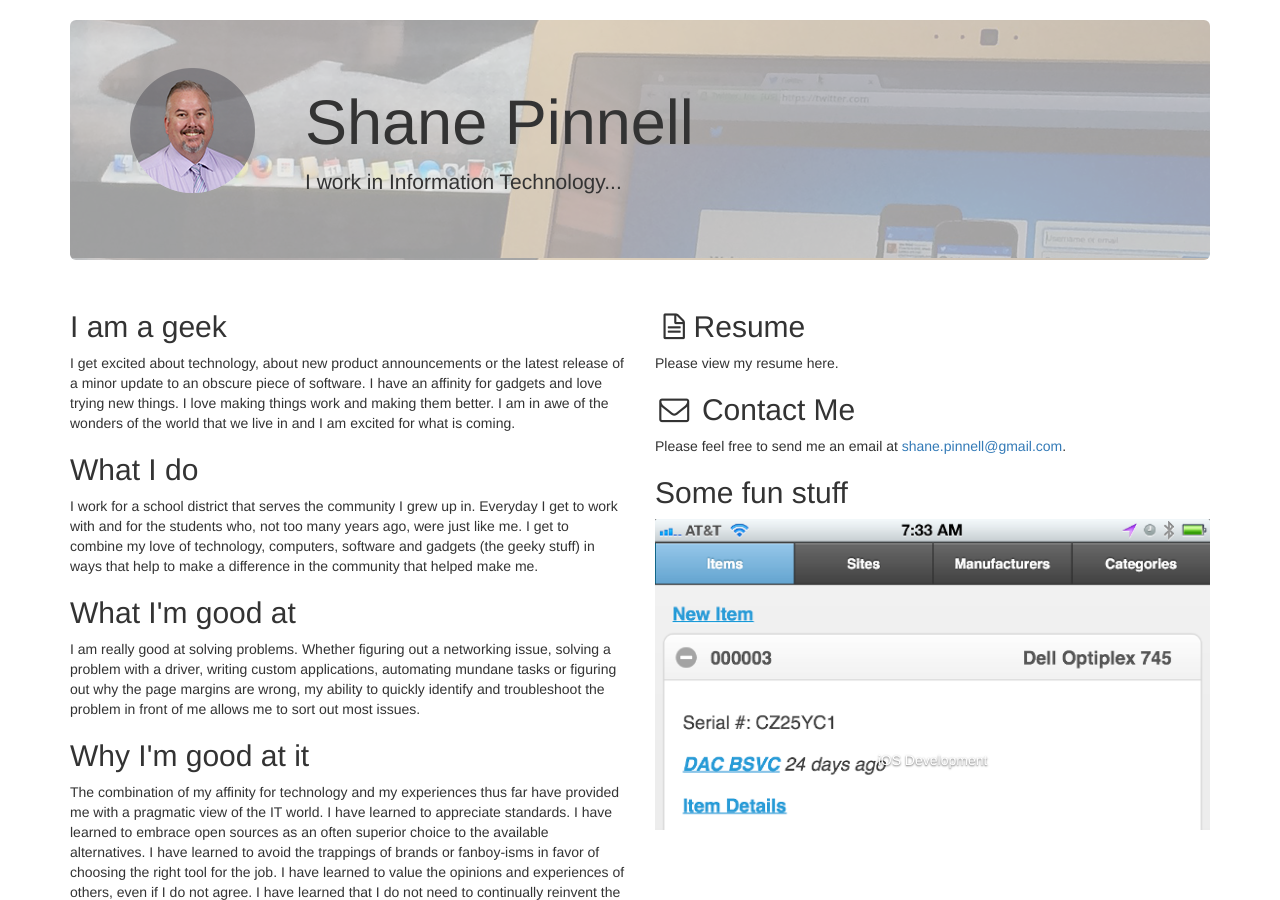
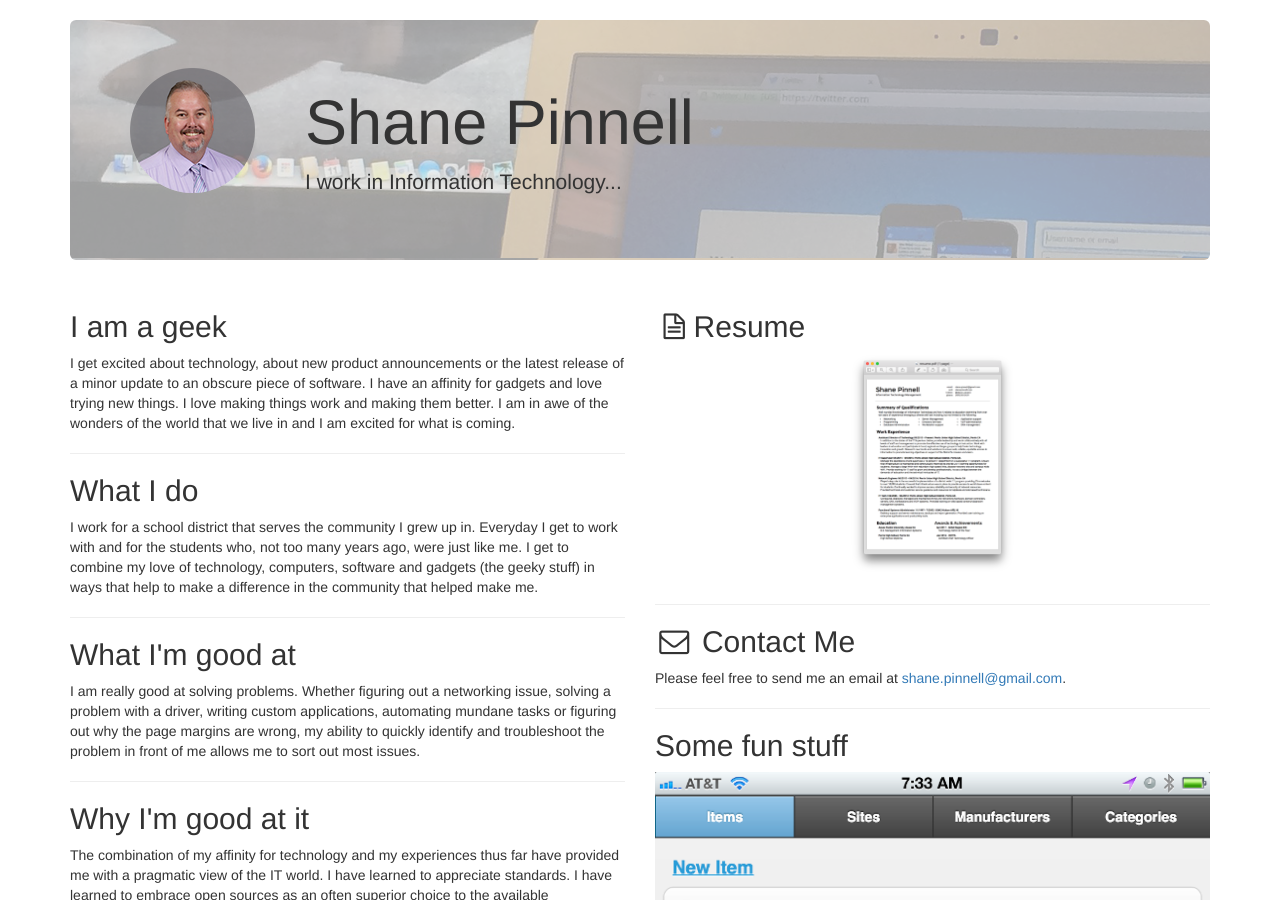
Before and after one commit to shanepinnell/shanepinnell.github.io, a Jekyll site: the page built from index.html, in a window 1280 px wide and 900 px high. Built offline with Jekyll 4.4.1, drawn with Linux system fonts in a browser that asks for light colours.

Commit message:
Added resume

```diff
--- a/index.html
+++ b/index.html
@@ -7,15 +7,19 @@ title: Shane Pinnell
     <h2>I am a geek</h2>
     <p>I get excited about technology, about new product announcements or the latest release of a minor update to an obscure piece of software. I have an affinity for gadgets and love trying new things. I love making things work and making them better. I am in awe of the wonders of the world that we live in and I am excited for what is coming.</p>
 
+    <hr />
     <h2>What I do</h2>
     <p>I work for a school district that serves the community I grew up in. Everyday I get to work with and for the students who, not too many years ago, were just like me. I get to combine my love of technology, computers, software and gadgets (the geeky stuff) in ways that help to make a difference in the community that helped make me.</p>
 
+    <hr />
     <h2>What I'm good at</h2>
     <p>I am really good at solving problems. Whether figuring out a networking issue, solving a problem with a driver, writing custom applications, automating mundane tasks or figuring out why the page margins are wrong, my ability to quickly identify and troubleshoot the problem in front of me allows me to sort out most issues.</p>
 
+    <hr />
     <h2>Why I'm good at it</h2>
     <p>The combination of my affinity for technology and my experiences thus far have provided me with a pragmatic view of the IT world. I have learned to appreciate standards. I have learned to embrace open sources as an often superior choice to the available alternatives. I have learned to avoid the trappings of brands or fanboy-isms in favor of choosing the right tool for the job. I have learned to value the opinions and experiences of others, even if I do not agree. I have learned that I do not need to continually reinvent the wheel.</p>
 
+    <hr />
     <h2>Memberships and Associations</h2>
     <ul>
       <li><a href="https://cetpa.net/">CETPA</a> - California Educational Technology Professional Association</li>
@@ -24,6 +28,7 @@ title: Shane Pinnell
       <li><a href="https://www.iste.org/">ISTE</a> - International Society for Technology in Education</li>
     </ul>
 
+    <hr />
     <h2><i class="fa fa-trophy" aria-hidden="true"></i> Awards and Acheivements</h2>
     <h4>ACSA Region XIX, Technology Administrator of the Year</h4>
     <p>I have been fortunate to receive the ACSA Region XIX Technology Administrator of the Year award for 2017.</p>
@@ -36,11 +41,21 @@ title: Shane Pinnell
 
   <div class="col-lg-6">
     <h2><i class="fa fa-fw fa-file-text-o"></i>Resume</h2>
-    <p>Please view my resume here.</p>
+    <div class="row">
+      <div class="col-xs-8 col-xs-offset-2 col-sm-6 col-sm-offset-3 col-md-4 col-md-offset-4">
+        <p><a href="/assets/files/resume.pdf"><img src="/assets/images/resume.png" class="img img-responsive"></a></p>
+      </div>
+    </div>
+
+    <hr />
+
     <h2><i class="fa fa-fw fa-envelope-o"></i> Contact Me</h2>
     <p>Please feel free to send me an email at <a href="mailto:shane.pinnell@gmail.com">shane.pinnell@gmail.com</a>.</p>
 
     <div class="hidden-xs">
+
+      <hr />
+
       <h2>Some fun stuff</h2>
       <div>
         <div id="fun-stuff" class="carousel slide" data-ride="carousel">
```
Also changed, not shown: assets/images/resume.png (added), 1 other file.
